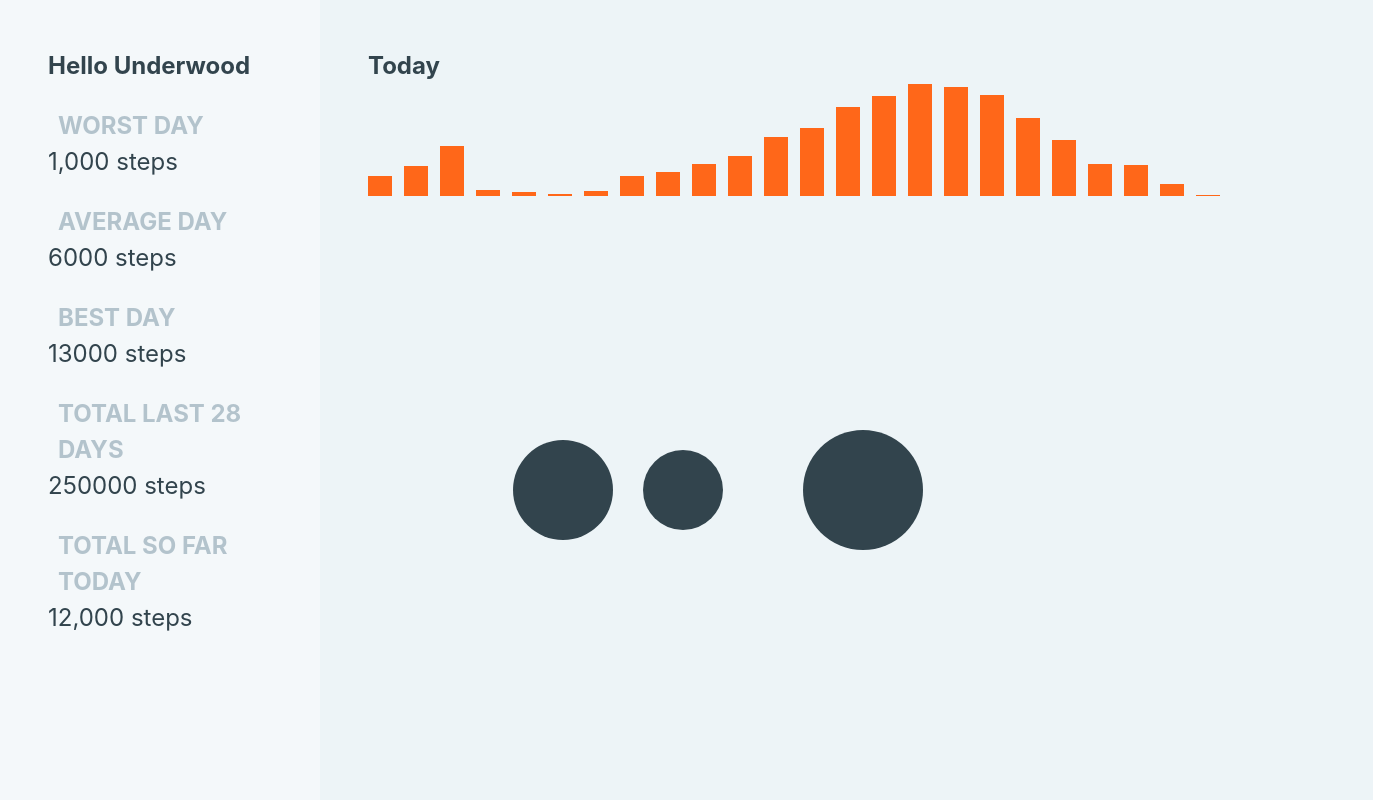
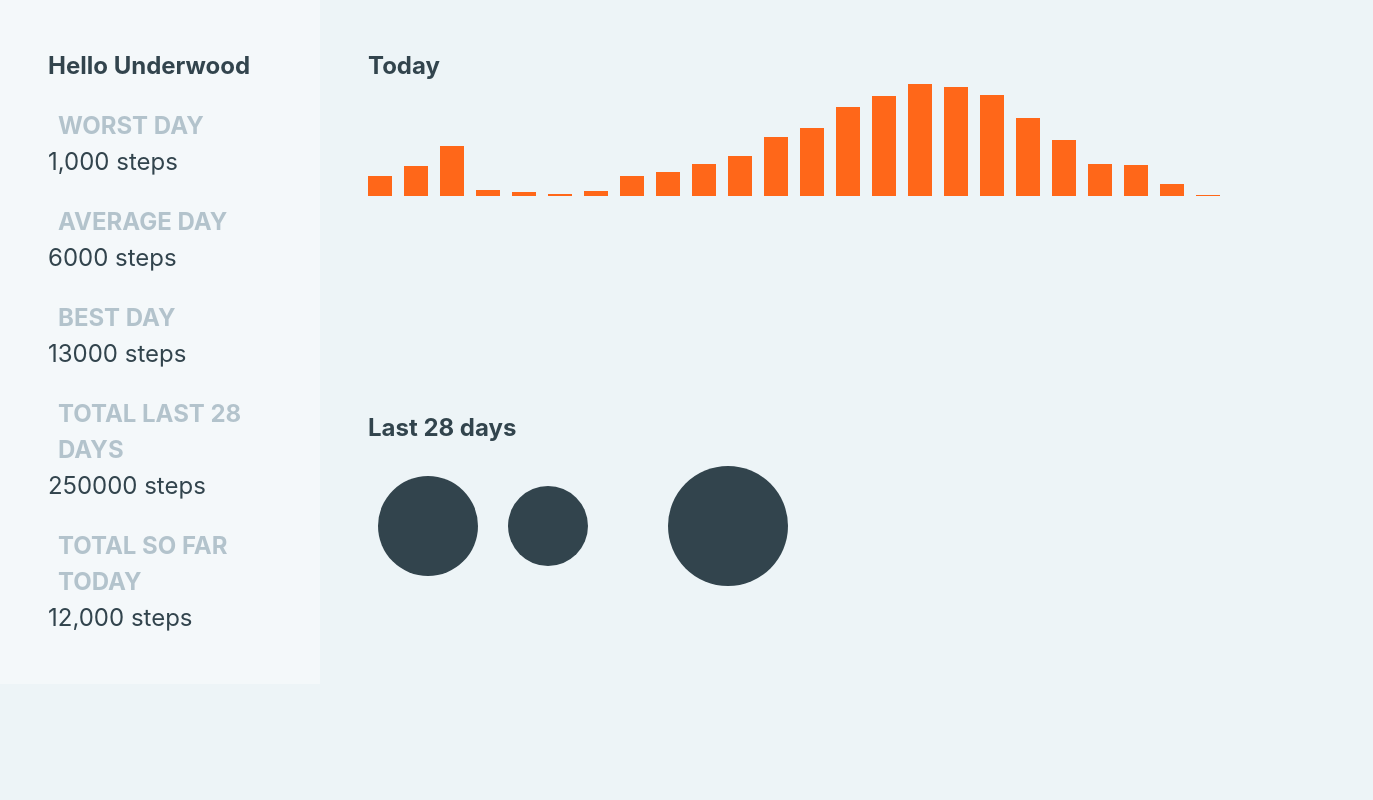
Before and after one commit to KingsLandingCS/Data-Visualization-D3.js, a plain HTML site: page course-flix/index.html in a window 1280 px wide. Shown: the top 800 px of the page, 1373 px wide, since content can reach past the window. Drawn offline with nearby package versions, Linux system fonts and the light colour scheme; a script that the page names is missing; a web font is replaced by a local one.

Commit message:
learning

```diff
--- a/course-flix/index.html
+++ b/course-flix/index.html
@@ -42,9 +42,9 @@
 
 
 
-        <div class="d-flex align-items-end">
+        <div class="d-flex justify-content-end flex-column">
             <h1>Last 28 days</h1>
-            <svg width="900" height="600">
+            <svg >
                 <circle cx="60" cy="80" r="50"></circle>
                 <circle cx="180" cy="80" r="40"></circle>
                 <circle cx="360" cy="80" r="60"></circle>
--- a/course-flix/style.css
+++ b/course-flix/style.css
@@ -34,18 +34,16 @@ body {
     color: var(--primary-blue);
     display: grid;
     grid-template-columns: 320px 1fr;
-
 }
 
 nav {
     background: var(--background-side);
-    min-height: 100vh;
+
     padding: 48px;
 }
 
 main {
     padding: 48px;
-    height: 100vh;
 }
 
 h1 {
```
